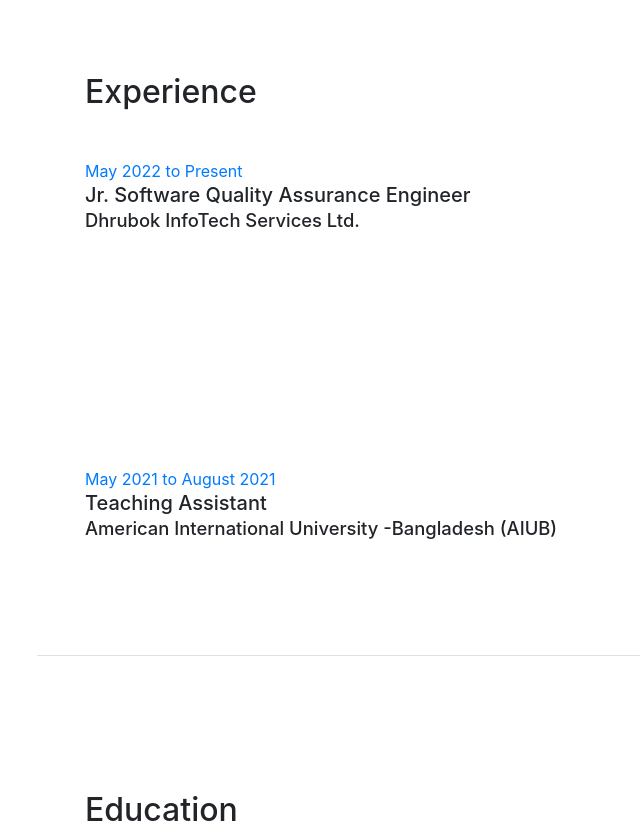
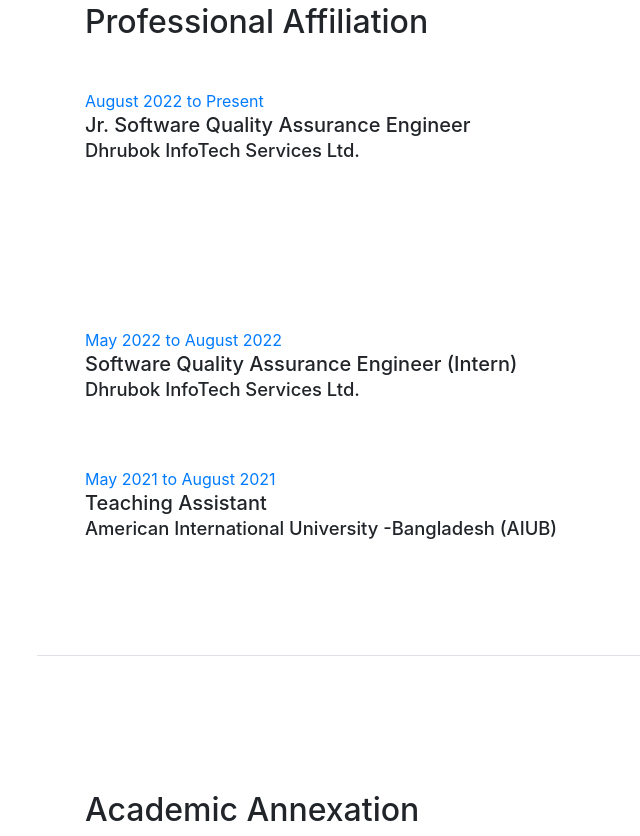
Before and after one commit to fahmee-faiza/fahmee-faiza.github.io, a website with bundled scripts: page index.html in a window 1280 px wide. Shown: the part 944-1780 px from the top of the page, without its empty margins (235-875 px from the left). Built offline with nearby package versions, Linux system fonts and the light colour scheme; a web font is replaced by a local one.

Commit message:
Update index.html

```diff
--- a/index.html
+++ b/index.html
@@ -133,43 +133,47 @@
 
 
 
-	  <!-- ----------------------------------------------Experience----------------------------------------------------------------------------- -->
-	  <section class="resume-section p-3 p-lg-5 d-flex flex-column" id="experience">
+	  <!-- ----------------------------------------------Experience--------------------------------------------------------------- -->
+	<section class="resume-section p-3 p-lg-5 d-flex flex-column" id="experience">
         <div class="my-auto">
-          <h2 class="mb-5">Experience</h2>
+          <h2 class="mb-5">Professional Affiliation</h2>
 
           <div class="resume-item d-flex flex-column flex-md-row mb-5">
             <div class="resume-content mr-auto">
-              <span class="text-primary">May 2022 to Present</span>
+              <span class="text-primary">August 2022 to Present</span>
               <h5 class="mb-0">Jr. Software Quality Assurance Engineer</h5>
               <div class="subheading mb-3">Dhrubok InfoTech Services Ltd.</div>
+            </div>
+          </div>
+        </div>
 
 
-            </div>
+	  <div class="resume-item d-flex flex-column flex-md-row mb-5">
+            <div class="resume-content mr-auto">
+              <span class="text-primary">May 2022 to August 2022</span>
+              <h5 class="mb-0">Software Quality Assurance Engineer (Intern)</h5>
+              <div class="subheading mb-3">Dhrubok InfoTech Services Ltd.</div>
+          </div>
+        </div>
 
-          </div>
-
-        </div>
 
           <div class="resume-item d-flex flex-column flex-md-row mb-5">
             <div class="resume-content mr-auto">
               <span class="text-primary">May 2021 to August 2021</span>
               <h5 class="mb-0">Teaching Assistant</h5>
               <div class="subheading mb-3">American International University -Bangladesh (AIUB)</div>
+          </div>
+        </div>
 
-
-          </div>
-
-        </div>
-             <!-- ------------------------------------------------------------------------------------------------------------------------------------ -->
+             <!-- ------------------------------------------------------------------------------------------------------------------- -->
       </section>
 
 
 
-      <!-- ------------------------------------------Education----------------------------------------------------------------- -->
+      <!-- --------------------------------------------Education----------------------------------------------------------------- -->
       <section class="resume-section p-3 p-lg-5 d-flex flex-column" id="education">
         <div class="my-auto">
-          <h2 class="mb-5">Education</h2>
+          <h2 class="mb-5">Academic Annexation</h2>
 
 
          <div class="resume-item d-flex flex-column flex-md-row mb-5">
@@ -225,11 +229,11 @@
 
         </div>
       </section>
-    <!-- ------------------------------------------------------------------------------------------------------------------------------------------------- -->
+    <!-- ------------------------------------------------------------------------------------------------------------------------------ -->
 
 
 
-   <!-- -------------------------------------------------Skills-------------------------------------------------------------------------------- -->
+   <!-- -------------------------------------------------Skills----------------------------------------------------------------------- -->
 
 
 	  <section class="resume-section p-3 p-lg-5 d-flex flex-column" id="skills">
@@ -315,14 +319,14 @@
 
         </div>
       </section>
-	  <!-- ------------------------------------------------------------------------------------------------------------------------------------- -->
+	  <!-- --------------------------------------------------------------------------------------------------------------- -->
 
 
 
 
 
 
-     <!-- --------------------------------Certification-------------------------------------------------- -->
+     <!-- ---------------------------------------------Certification-------------------------------------------------- -->
       <section class="resume-section p-3 p-lg-5 d-flex flex-column" id="interests">
         <div class="my-auto">
           <h2 class="mb-5">Certification</h2>
@@ -349,7 +353,7 @@
 		</div>
       </section>
 
-	  <!-- -------------------------------------------------------------------------------------------------------------------------------------- -->
+      <!-- -------------------------------------------------------------------------------------------------------------------------------------- -->
 
 
       <!-- -------------------------------------------------------------------------------------------------------------------------------------------- -->
```
